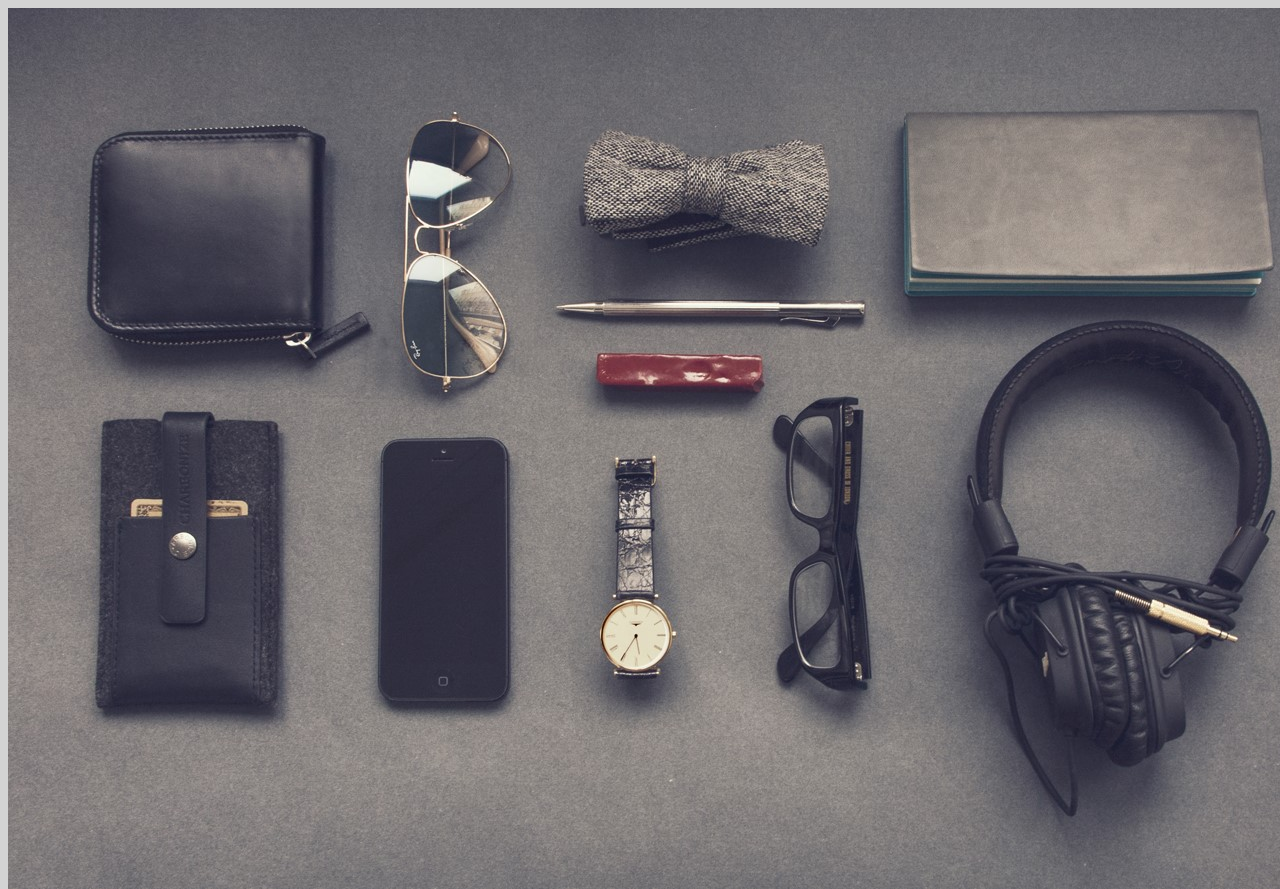
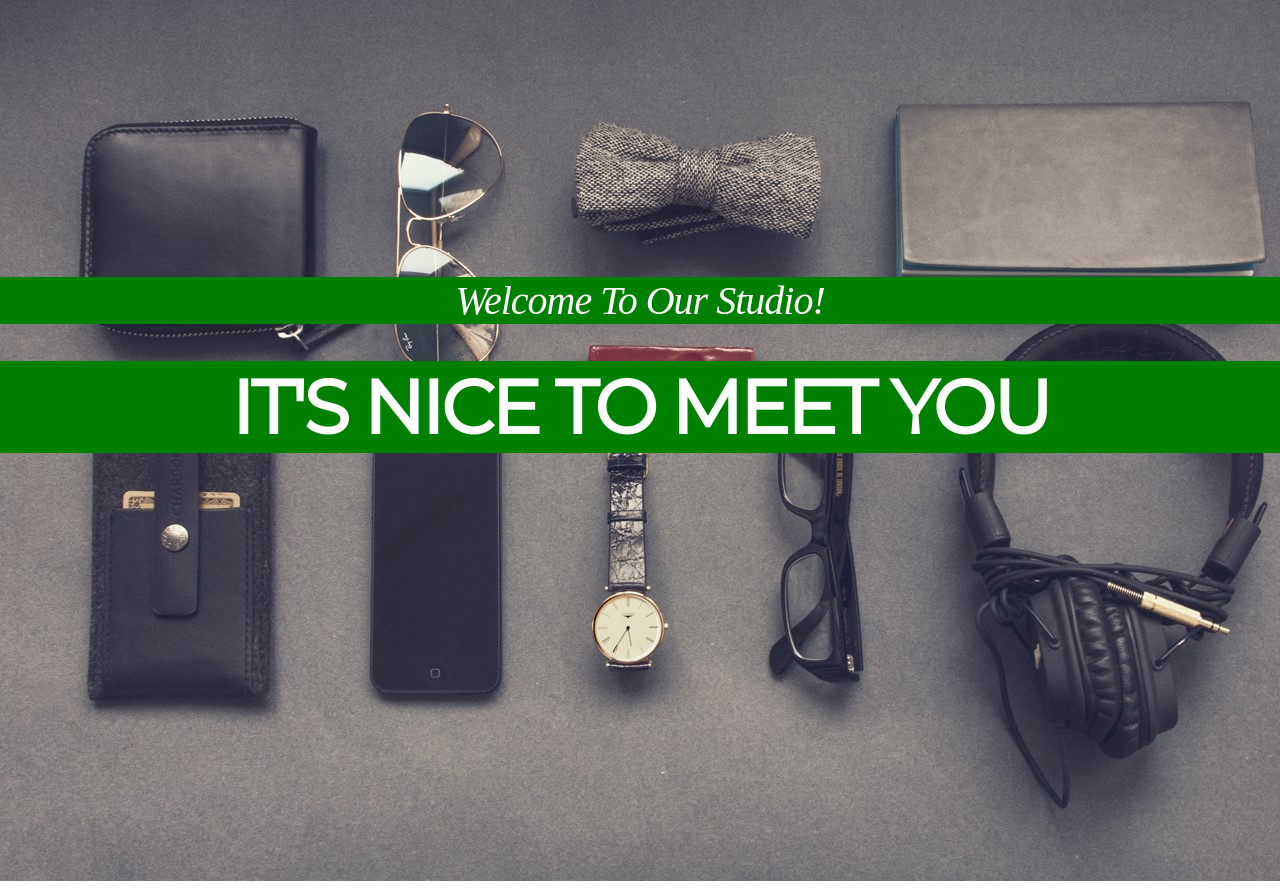
Before and after one commit to asmagala/4.6taskrunner, a website: page index.html in a window 1280 px wide. Shown: the top 889 px of the page. Drawn offline with Linux system fonts and the light colour scheme; a web font is replaced by a local one.

Commit message:
Add header background image + some text.

```diff
--- a/index.html
+++ b/index.html
@@ -10,6 +10,15 @@
         <link rel="stylesheet" href="css/style.css">
     </head>
     <body>
+        <section>
+            <div  class="container">
+                <img src="images/Background Image.jpg" alt="Background">
+                <div class="text welcome">Welcome To Our Studio!</div>
+                <div class="text meet">IT'S NICE TO MEET YOU</div>
+            </div>
+        </section>
+
+    <!--
         <img src="images/Background Image.jpg">
         <div class="wisdom">
         Golden
@@ -26,5 +35,6 @@
         <img src="images/Image2.jpg">
         <img src="images/Image1.jpg">
         <img src="images/Image.jpg">
+    -->
     </body>
 </html>
--- a/sass/style.scss
+++ b/sass/style.scss
@@ -1,15 +1,61 @@
 @import url('https://fonts.googleapis.com/css?family=Oswald:400,600|Sacramento|Source+Sans+Pro:300&subset=latin-ext');
 
+@font-face {
+  font-family: "Wisdom";
+  src: url("../fonts/Wisdom\ Script\ AJ.otf");
+}
+
+// Global
+*, *::before, *::after {
+  box-sizing: border-box;
+}
 
 body {
-    background-color: lightgrey;
-    //font-family: Arial;
+  width: 100%;
+  margin: 0;
 }
 
-@font-face {
-    font-family: "Wisdom";
-    src: url("../fonts/Wisdom\ Script\ AJ.otf");
+.container {
+  display: block;
+  position: relative;
+  max-width: 1400px;
+  margin: 0 auto;
+  //text-align: center;
+  .text {
+    width:100%;
+    text-align: center;
+    background-color: green;
+    display: inline;
+    position: absolute;
+    left: 50%;
+    transform: translateX(-50%);
+    margin: 0;
+    padding: 0;
   }
+  .welcome {
+    top: 277px;
+    font-size: 40px;
+    letter-spacing: -1px;
+    color: #fff;
+    font-family: "Droid Serif";
+    font-weight: 400;
+    font-style: italic;
+  }
+  .meet {
+    top: 361px;
+    font-size: 75px;
+    letter-spacing: -3px;
+    color: #fff;
+    font-family: "Montserrat";
+    font-weight: 700;
+    text-transform: uppercase;
+  }
+}
+
+
+
+
+
 
   .wisdom {
     font-size: 26px;
```
Also changed, not shown: css/style.css, 1 other file.
